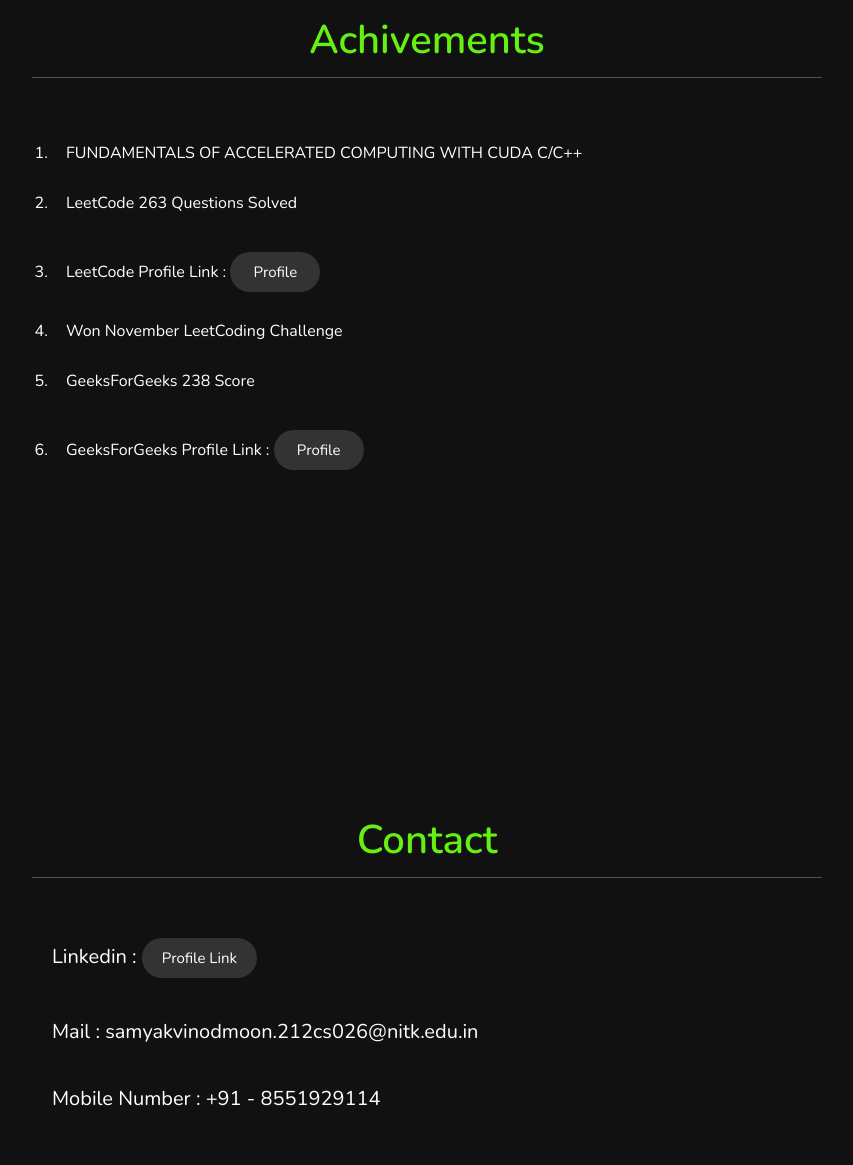
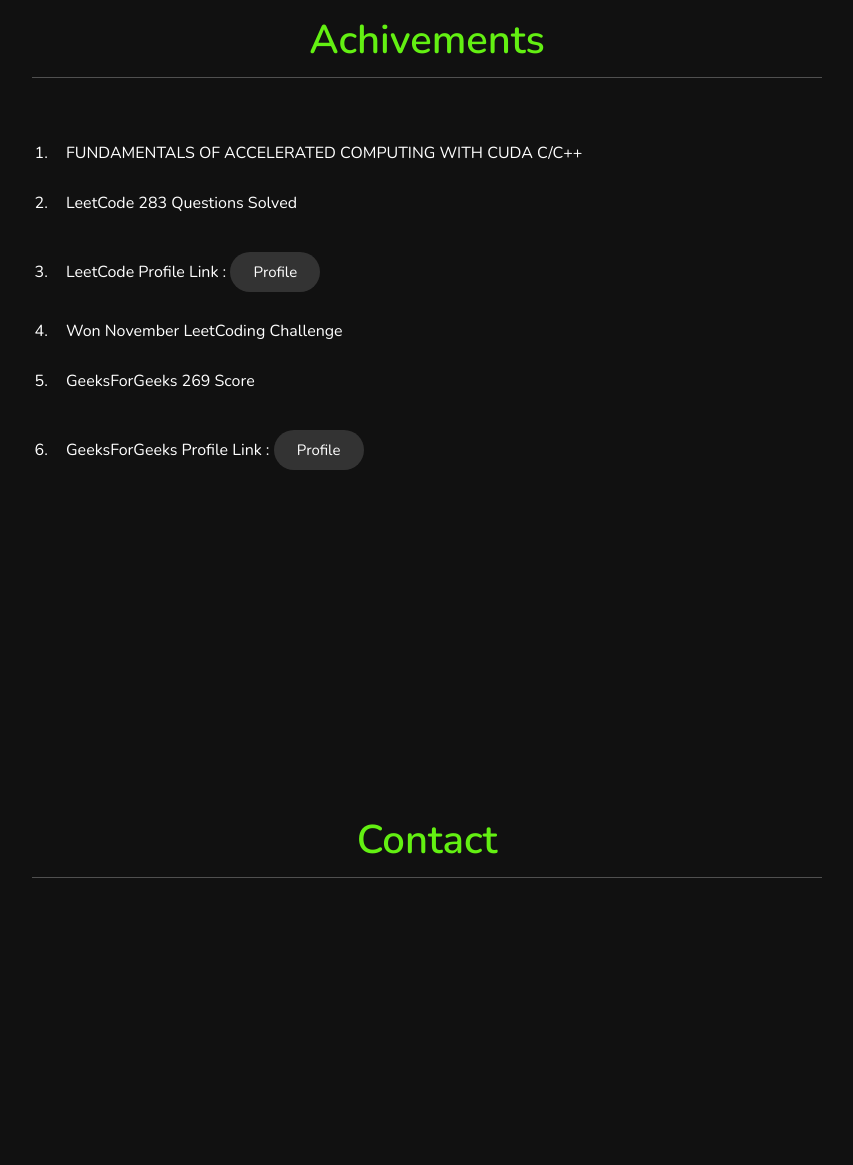
Before and after one commit to samyak2405/Portfolio-Website, a plain HTML site: page index.html in a window 1280 px wide. Shown: the part 4507-5672 px from the top of the page, without its empty margins (388-1241 px from the left). Drawn offline with nearby package versions, Linux system fonts and the light colour scheme.

Commit message:
Update index.html

```diff
--- a/index.html
+++ b/index.html
@@ -200,10 +200,10 @@
             <div class="info">
             <ol>
                 <li>FUNDAMENTALS OF ACCELERATED COMPUTING WITH CUDA C/C++</li>
-                <li>LeetCode 263 Questions Solved</li>
+                <li>LeetCode 283 Questions Solved</li>
                 <li>LeetCode Profile Link : <a href="https://leetcode.com/Sam_399/"><button class="btn">Profile</button></a> </li>
                 <li>Won November LeetCoding Challenge</li>
-                <li>GeeksForGeeks 238 Score</li>
+                <li>GeeksForGeeks 269 Score</li>
                 <li>GeeksForGeeks Profile Link : <a href="https://auth.geeksforgeeks.org/user/samyakmoon/profile"><button class="btn">Profile</button></a> </li>
             </ol>
             </div>
@@ -214,9 +214,9 @@
         <div class="row">
             <div class="info">
                 <ul>
-                    <h3><span>Linkedin : </span> <a href="https://www.linkedin.com/in/samyak-moon-1ba527149/"><button class="btn">Profile Link</button></a></h3>
-                    <h3> <span>Mail :</span> samyakvinodmoon.212cs026@nitk.edu.in</h3>
-                    <h3> <span>Mobile Number : </span>+91 - 8551929114 </h3>
+<!--                     <h3><span>Linkedin : </span> <a href="https://www.linkedin.com/in/samyak-moon-1ba527149/"><button class="btn">Profile Link</button></a></h3> -->
+<!--                     <h3> <span>Mail :</span> samyakvinodmoon.212cs026@nitk.edu.in</h3> -->
+<!--                     <h3> <span>Mobile Number : </span>+91 - 8551929114 </h3> -->
                 </ul>
             </div>
         </div>
```
